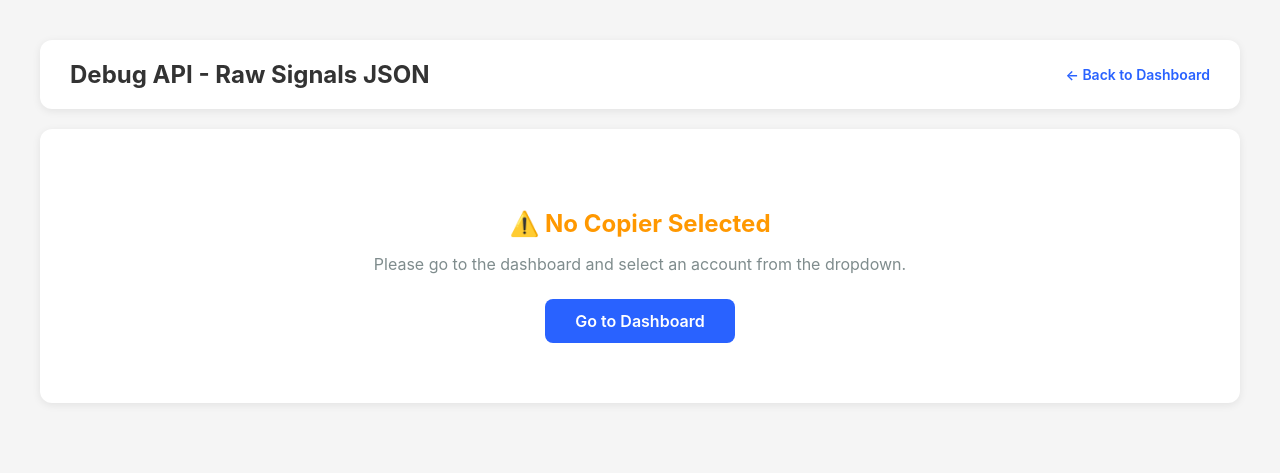
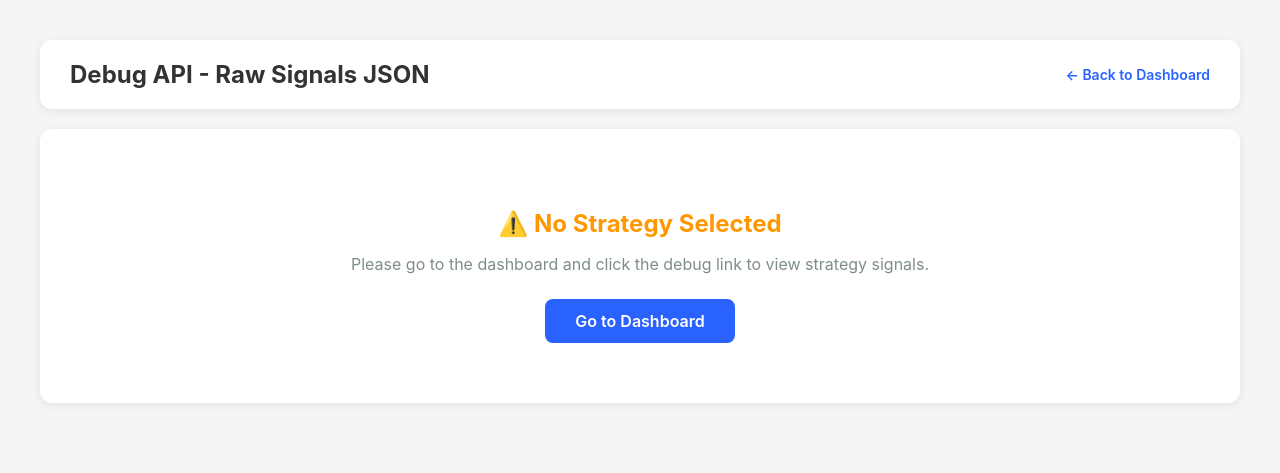
Before and after one commit to charlie-king-pelican/automation-SignalWeb, a Flask app: template templates/debug.html in a window 1280 px wide. Shown: the top 473 px of the page. Run offline with Flask 3, Linux system fonts and the light colour scheme; the template is opened without the code that fills it, so the values that code supplies are empty.

Commit message:
sig trades

```diff
--- a/templates/debug.html
+++ b/templates/debug.html
@@ -142,17 +142,18 @@
             <a href="/" class="back-link">← Back to Dashboard</a>
         </div>
 
-        {% if not copier_id %}
+        {% if not strategy_id %}
         <div class="no-copier-message">
-            <h2>⚠️ No Copier Selected</h2>
-            <p>Please go to the dashboard and select an account from the dropdown.</p>
+            <h2>⚠️ No Strategy Selected</h2>
+            <p>Please go to the dashboard and click the debug link to view strategy signals.</p>
             <a href="/">Go to Dashboard</a>
         </div>
         {% else %}
         <div class="info-box">
-            <strong>Copier ID:</strong> {{ copier_id }}<br>
+            <strong>Strategy ID:</strong> {{ strategy_id }}<br>
+            <strong>Type:</strong> Hero Strategy (Top Performer)<br>
             <strong>Date Range:</strong> Last 30 days (UTC)<br>
-            <strong>Note:</strong> This shows raw API responses for inspection before building the trades table UI.
+            <strong>Note:</strong> This shows raw API responses for the strategy's trades before building the UI table.
         </div>
 
         {% if error_message %}
@@ -162,32 +163,16 @@
         {% endif %}
 
         <div class="signal-section">
-            <h2>📊 Open Signals (Current Positions)</h2>
+            <h2>📊 Open Strategy Signals (Current Positions)</h2>
             <pre>{{ open_signals|tojson(indent=2) }}</pre>
         </div>
 
         <div class="signal-section">
-            <h2>📈 Closed Signals (Last 30 Days)</h2>
+            <h2>📈 Closed Strategy Signals (Last 30 Days)</h2>
             <pre>{{ closed_signals|tojson(indent=2) }}</pre>
         </div>
         {% endif %}
     </div>
 
-    <script>
-        // Auto-redirect to include copier_id from localStorage if not in URL
-        (function() {
-            const urlParams = new URLSearchParams(window.location.search);
-            const copierIdInUrl = urlParams.get('copier_id');
-
-            // Only redirect if copier_id is not already in URL
-            if (!copierIdInUrl) {
-                const selectedCopierId = localStorage.getItem('selectedAccountId');
-                if (selectedCopierId) {
-                    // Redirect with copier_id parameter
-                    window.location.href = '/debug/api?copier_id=' + selectedCopierId;
-                }
-            }
-        })();
-    </script>
 </body>
 </html>
--- a/templates/index.html
+++ b/templates/index.html
@@ -42,7 +42,7 @@
             <!-- Main Performance Stats -->
             <div class="stats-container">
                 <div class="stat-box">
-                    <div class="stat-value">{{ '%.2f'|format(strategy.return_val) }}%</div>
+                    <div class="stat-value">{{ '{:,.2f}'.format(strategy.return_val) }}%</div>
                     <div class="stat-label">Total Return</div>
                 </div>
                 <div class="stat-box">
@@ -235,6 +235,9 @@
 
             <button class="copy-btn hidden">Copy Strategy</button>
             <p style="font-size: 10px; color: #95a5a6; margin-top: 20px;">
+                {% if strategy_id %}
+                <a href="/debug/api?strategy_id={{ strategy_id }}" style="color: #7f8c8d; text-decoration: none; margin-right: 15px;">Debug API</a> •
+                {% endif %}
                 <a href="/logout" style="color: #7f8c8d; text-decoration: none;">Logout</a>
             </p>
 
```
Also changed, not shown: app/routes.py (+8 -7 lines), app/services.py (+63 -0 lines).
